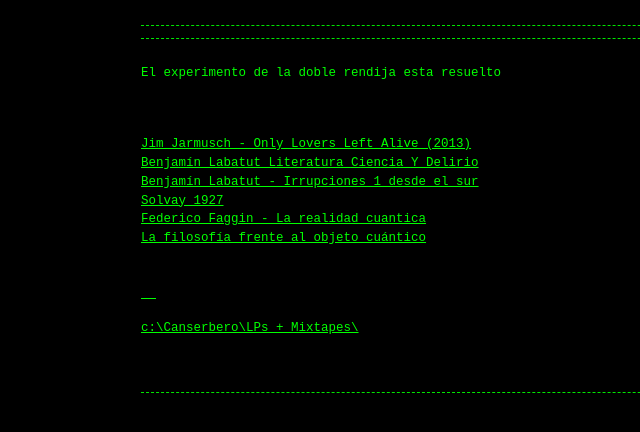
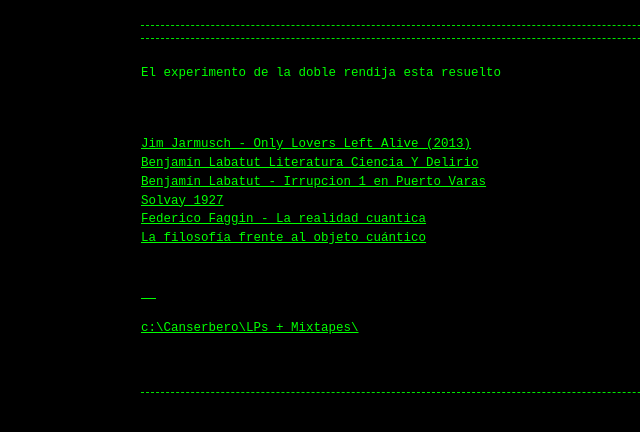
Before and after one commit to Guerrillaradio/doble_rendija, a Jekyll site: the page built from index.md, in a window 1280 px wide. Shown: the top 432 px of the page, without its empty margins (199-839 px from the left). Built offline with Jekyll 4.4.1, drawn with Linux system fonts in a browser that asks for light colours; our own code applies the rules of GitHub Pages for plain Markdown files.

Commit message:
Update index.md

```diff
--- a/index.md
+++ b/index.md
@@ -4,7 +4,7 @@
 <div><font color="#00ff00"></font></div><div></div><div><font color="#00ff00"> </font><font color="#00ff00"> </font></div>
 <a href="https://ok.ru/video/3456194382351"><div><font color="#00ff00">Jim Jarmusch - Only Lovers Left Alive (2013)</font></div><div></div><div><font color="#00ff00"> </font><font color="#00ff00"> </font></div>
 <a href="https://archive.org/details/btg-talks-benjamin-labatut-literatura-ciencia-y-delirio_202505"><div><font color="#00ff00">Benjamín Labatut Literatura Ciencia Y Delirio</font></div><div></div><div><font color="#00ff00"> </font><font color="#00ff00"> </font></div>
-<a href="https://archive.org/details/benjamn-labatut-irrupcion-1-en-puerto-varas"><div><font color="#00ff00">Benjamín Labatut - Irrupciones 1 desde el sur</font></div><div></div><div><font color="#00ff00"> </font><font color="#00ff00"> </font></div>
+<a href="https://archive.org/details/benjamn-labatut-irrupcion-1-en-puerto-varas"><div><font color="#00ff00">Benjamín Labatut - Irrupcion 1 en Puerto Varas</font></div><div></div><div><font color="#00ff00"> </font><font color="#00ff00"> </font></div>
 <a href="https://www.bbc.com/mundo/articles/cmm9vdndzdeo"><div><font color="#00ff00">Solvay 1927</font></div><div></div><div><font color="#00ff00"> </font><font color="#00ff00"> </font></div>
 <a href="https://archive.org/details/federico-faggin-la-realidad-cuantica"><div><font color="#00ff00">Federico Faggin - La realidad cuantica</font></div><div></div><div><font color="#00ff00"> </font><font color="#00ff00"> </font></div>
 <a href="https://www.scielo.org.mx/scielo.php?script=sci_arttext&pid=S1870-35422017000200107"><div><font color="#00ff00">La filosofía frente al objeto cuántico</font></div><div></div><div><font color="#00ff00"> </font><font color="#00ff00"> </font></div>
```
